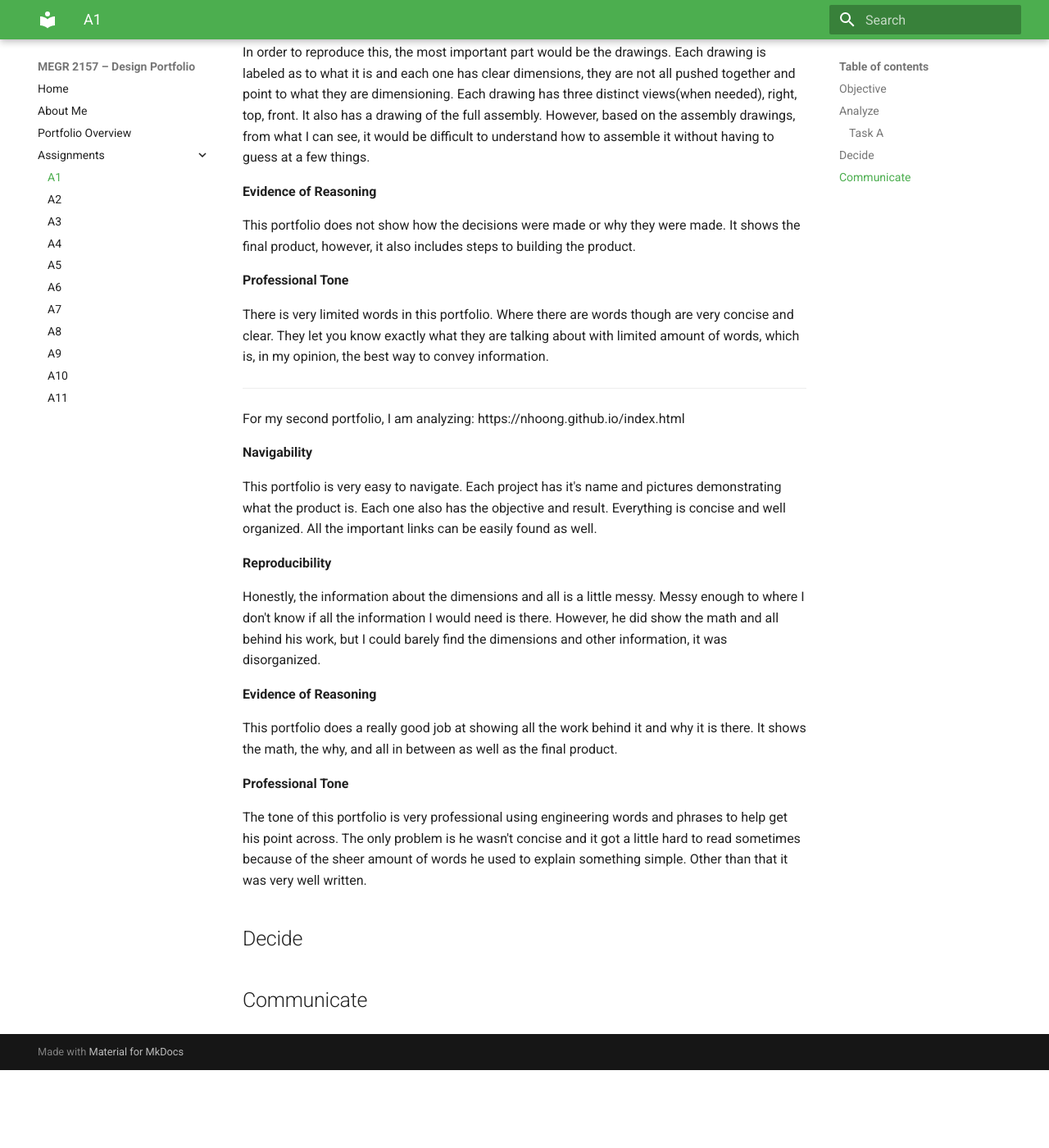
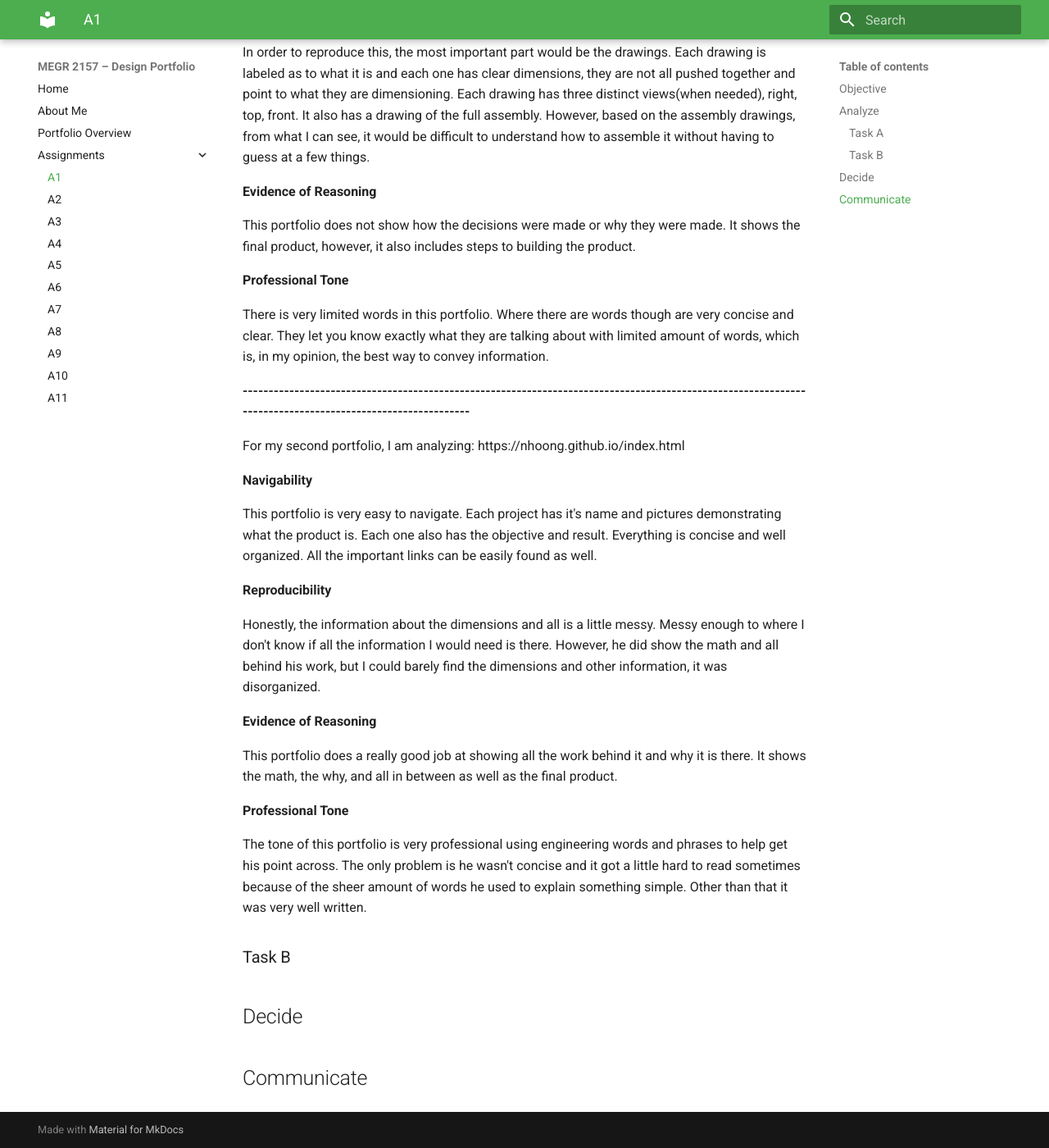
Before and after one commit to JacksonRice6/megr2156-portfolio, an MkDocs documentation site: the page built from docs/assignments/A01/index.md, in a window 1280 px wide and 1400 px high, scrolled down 662 px. Shown: the whole window at 82% size. Built offline with MkDocs 1.6.1 and Material for MkDocs 9.7.7, drawn with Linux system fonts in a browser that asks for light colours; before the commit the page ends 1967 px from its top, so only the background shows below that.

Commit message:
Update index.md

```diff
--- a/docs/assignments/A01/index.md
+++ b/docs/assignments/A01/index.md
@@ -26,7 +26,7 @@ This portfolio does not show how the decisions were made or why they were made.
 
 There is very limited words in this portfolio. Where there are words though are very concise and clear. They let you know exactly what they are talking about with limited amount of words, which is, in my opinion, the best way to convey information.
 
----------------------------------------------------------------------------------------------------------------------------------------------------------
+**---------------------------------------------------------------------------------------------------------------------------------------------------------**
 
 For my second portfolio, I am analyzing: https://nhoong.github.io/index.html
 
@@ -48,6 +48,10 @@ This portfolio does a really good job at showing all the work behind it and why
 The tone of this portfolio is very professional using engineering words and phrases to help get his point across. The only problem is he wasn't concise and it got a little hard to read sometimes because of the sheer amount of words he used to explain something simple. Other than that it was very well written.
 
 
+### Task B
+
+
+
 ## Decide
 
 
```
